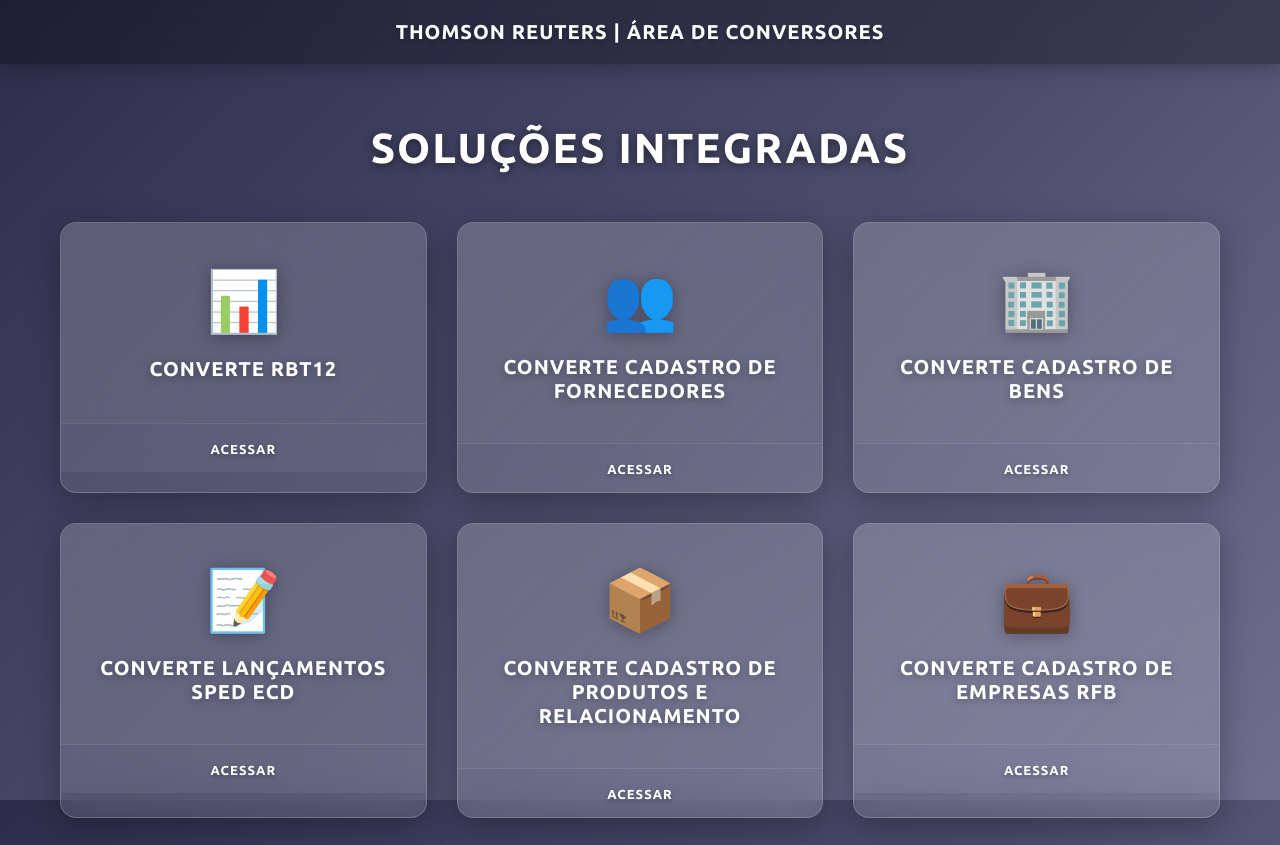
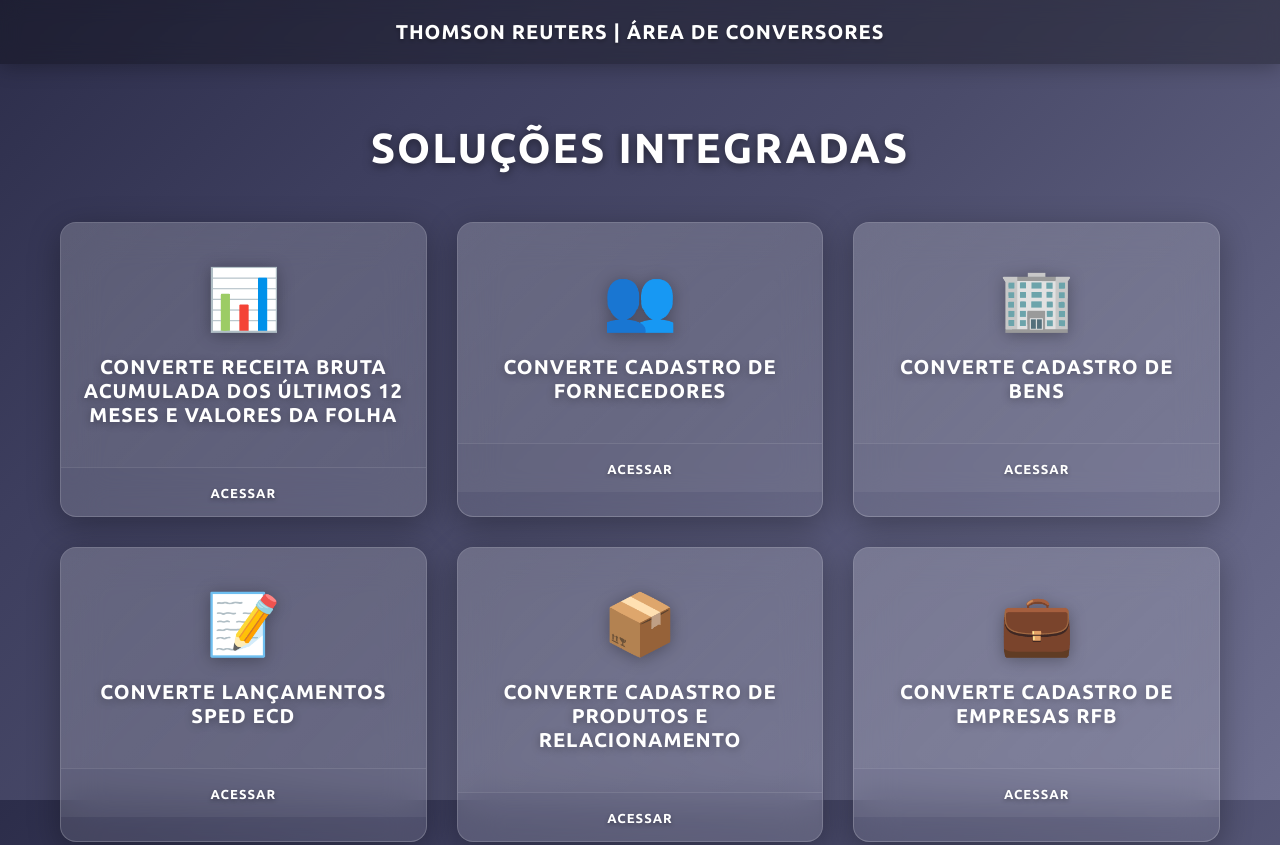
Before and after one commit to iramalho1980/Painel_Conversores, a plain HTML site: page index.html in a window 1280 px wide. Shown: the top 845 px of the page. Drawn offline with Linux system fonts and the light colour scheme.

Commit message:
Update index.html

```diff
--- a/index.html
+++ b/index.html
@@ -195,7 +195,7 @@
             <div class="card" onclick="openMaximizedPopup('https://iramalho1980.github.io/importaRBT12/')">
                 <div class="card-header">
                     <div class="card-icon">📊</div>
-                    <h2 class="card-title">CONVERTE RBT12</h2>
+                    <h2 class="card-title">CONVERTE RECEITA BRUTA ACUMULADA DOS ÚLTIMOS 12 MESES E VALORES DA FOLHA</h2>
                 </div>
                 <div class="card-footer">
                     <a href="#" onclick="openMaximizedPopup('https://iramalho1980.github.io/importaRBT12/'); return false;">ACESSAR</a>
```
